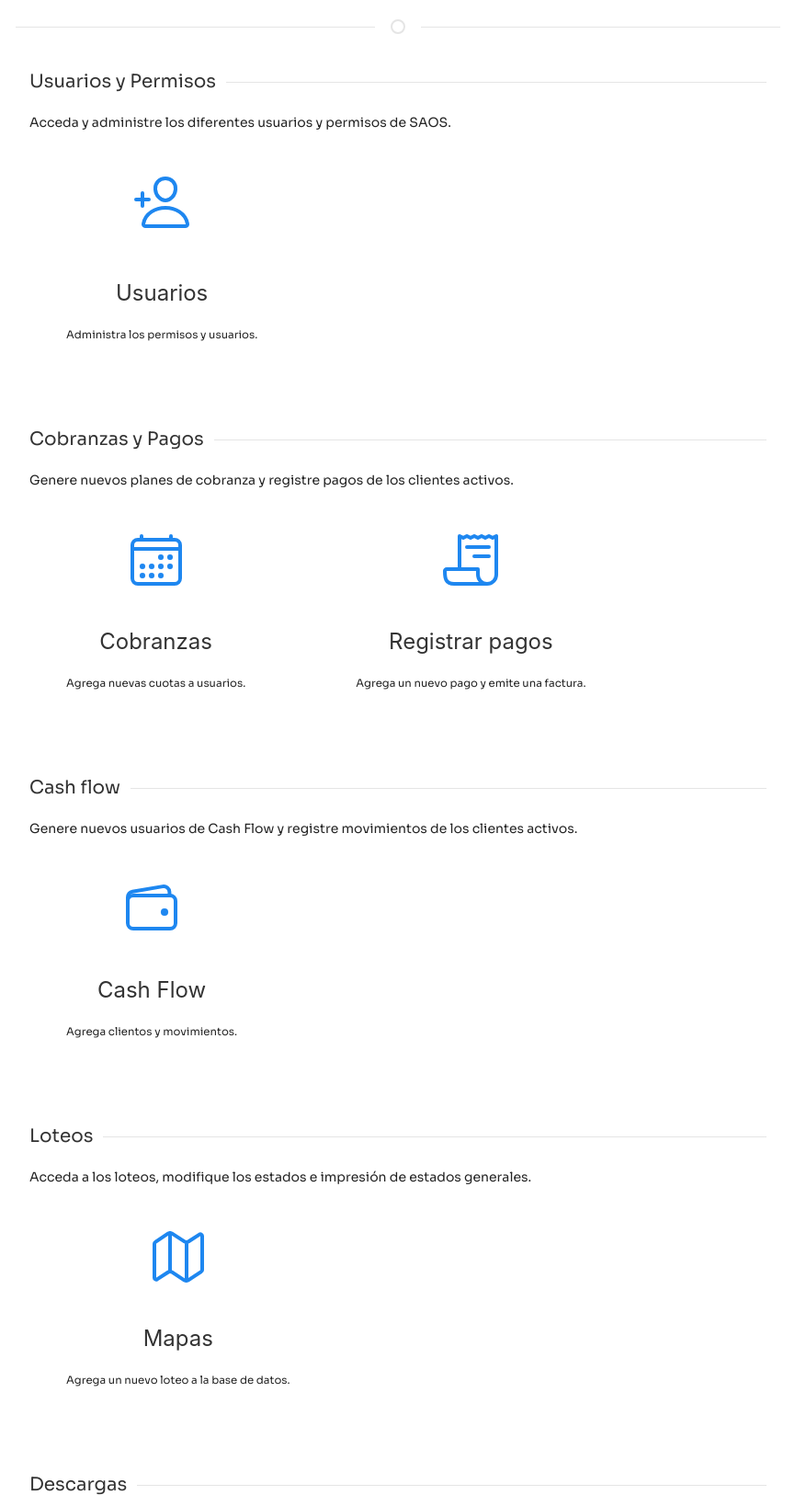
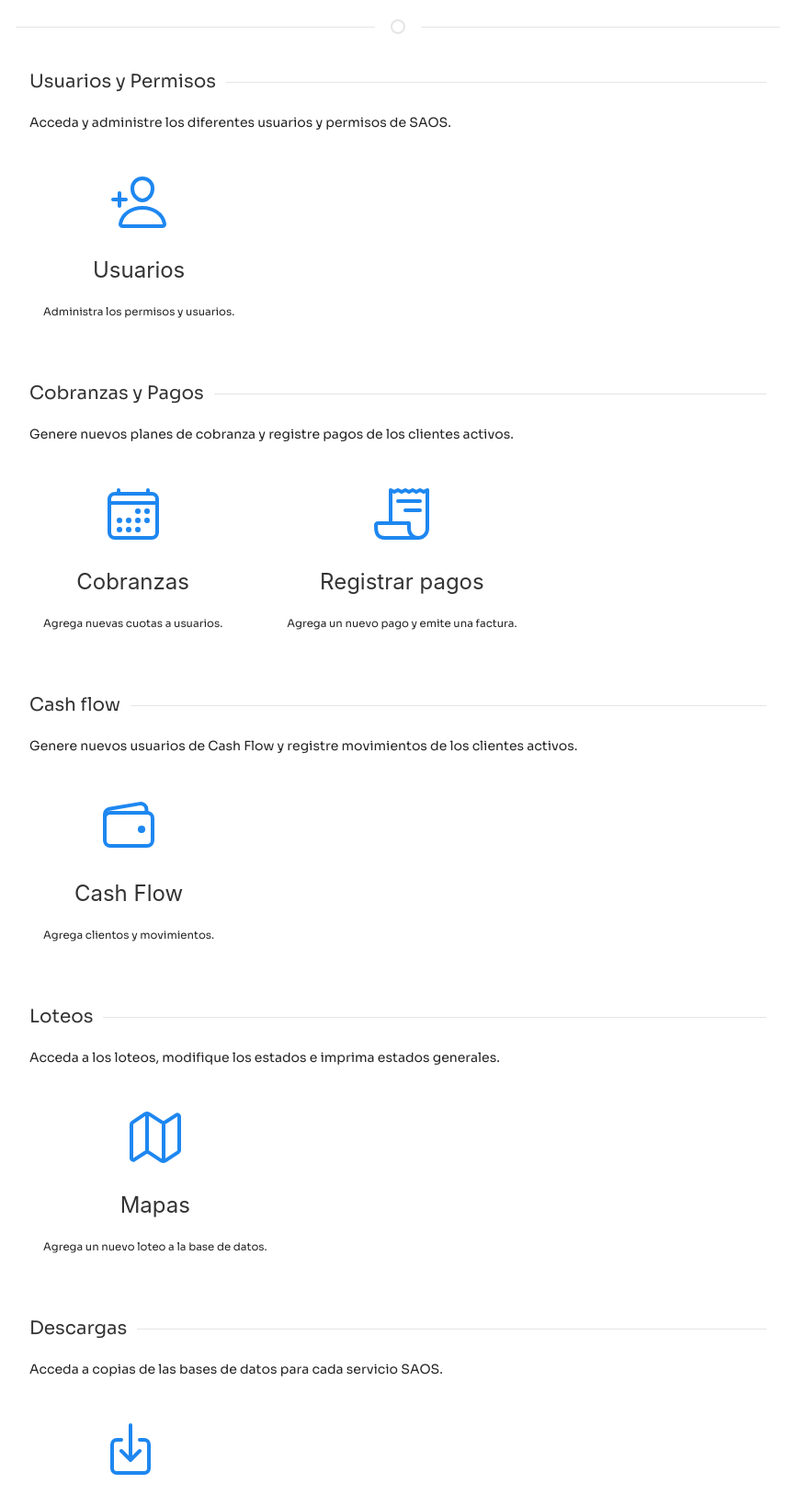
Before and after one commit to baltazargch/SAOS-app, a Flask app: page /admindashboard in a window 1280 px wide. Shown: the part 191-1817 px from the top of the page at 92% size, without its empty margins (207-1072 px from the left). Run offline with Flask 3, Linux system fonts and the light colour scheme; a user stored in the database is signed in; some libraries are stand-ins or nearby versions.

```diff
--- a/website/templates/admin_dashboard.html
+++ b/website/templates/admin_dashboard.html
@@ -21,7 +21,7 @@
                             style="display: flex; justify-content: center ;align-items: center;">
                             <ion-icon name="person-add-outline" class="ion-icon-xl"></ion-icon>
                         </div>
-                        <div class="uk-card-body">
+                        <div class="uk-card-body uk-margin-small uk-padding-small">
                             <h2 class="uk-card-title">Usuarios</h2>
                             <p>Administra los permisos y usuarios.</p>
                         </div>
@@ -39,7 +39,7 @@
                             style="display: flex; justify-content: center ;align-items: center;">
                             <ion-icon name="calendar-outline" class="ion-icon-xl"></ion-icon>
                         </div>
-                        <div class="uk-card-body">
+                        <div class="uk-card-body uk-margin-small uk-padding-small">
                             <h3 class="uk-card-title">Cobranzas</h3>
                             <p>Agrega nuevas cuotas a usuarios.</p>
                         </div>
@@ -53,7 +53,7 @@
                             style="display: flex; justify-content: center ;align-items: center;">
                             <ion-icon name="receipt-outline" class="ion-icon-xl"></ion-icon>
                         </div>
-                        <div class="uk-card-body">
+                        <div class="uk-card-body uk-margin-small uk-padding-small">
                             <h3 class="uk-card-title">Registrar pagos</h3>
                             <p>Agrega un nuevo pago y emite una factura.</p>
                         </div>
@@ -72,7 +72,7 @@
                             style="display: flex; justify-content: center ;align-items: center;">
                             <ion-icon name="wallet-outline" class="ion-icon-xl"></ion-icon>
                         </div>
-                        <div class="uk-card-body">
+                        <div class="uk-card-body uk-margin-small uk-padding-small">
                             <h3 class="uk-card-title">Cash Flow</h3>
                             <p>Agrega clientos y movimientos.</p>
                         </div>
@@ -81,7 +81,7 @@
             </div>
         </div>
         <h4 class="uk-heading-line"><span>Loteos</span></h4>
-        <p class="'uk-text-justify"> Acceda a los loteos, modifique los estados e impresión de estados generales.</p>
+        <p class="'uk-text-justify"> Acceda a los loteos, modifique los estados e imprima estados generales.</p>
         <div class="uk-child-width-auto uk-text-center admin__dash" uk-grid="masonry: pack" style="font-size: smaller;">
             <div class="uk-disabled">
                 <a href="#">
@@ -90,7 +90,7 @@
                             style="display: flex; justify-content: center ;align-items: center;">
                             <ion-icon name="map-outline" class="ion-icon-xl"></ion-icon>
                         </div>
-                        <div class="uk-card-body">
+                        <div class="uk-card-body uk-margin-small uk-padding-small">
                             <h3 class="uk-card-title">Mapas</h3>
                             <p>Agrega un nuevo loteo a la base de datos.</p>
                         </div>
@@ -108,7 +108,7 @@
                             style="display: flex; justify-content: center ;align-items: center;">
                             <ion-icon name="download-outline" class="ion-icon-xl"></ion-icon>
                         </div>
-                        <div class="uk-card-body">
+                        <div class="uk-card-body uk-margin-small uk-padding-small">
                             <h3 class="uk-card-title">Descargas</h3>
                             <p>Visualiza, filtra y descarga datos.</p>
                         </div>
```
